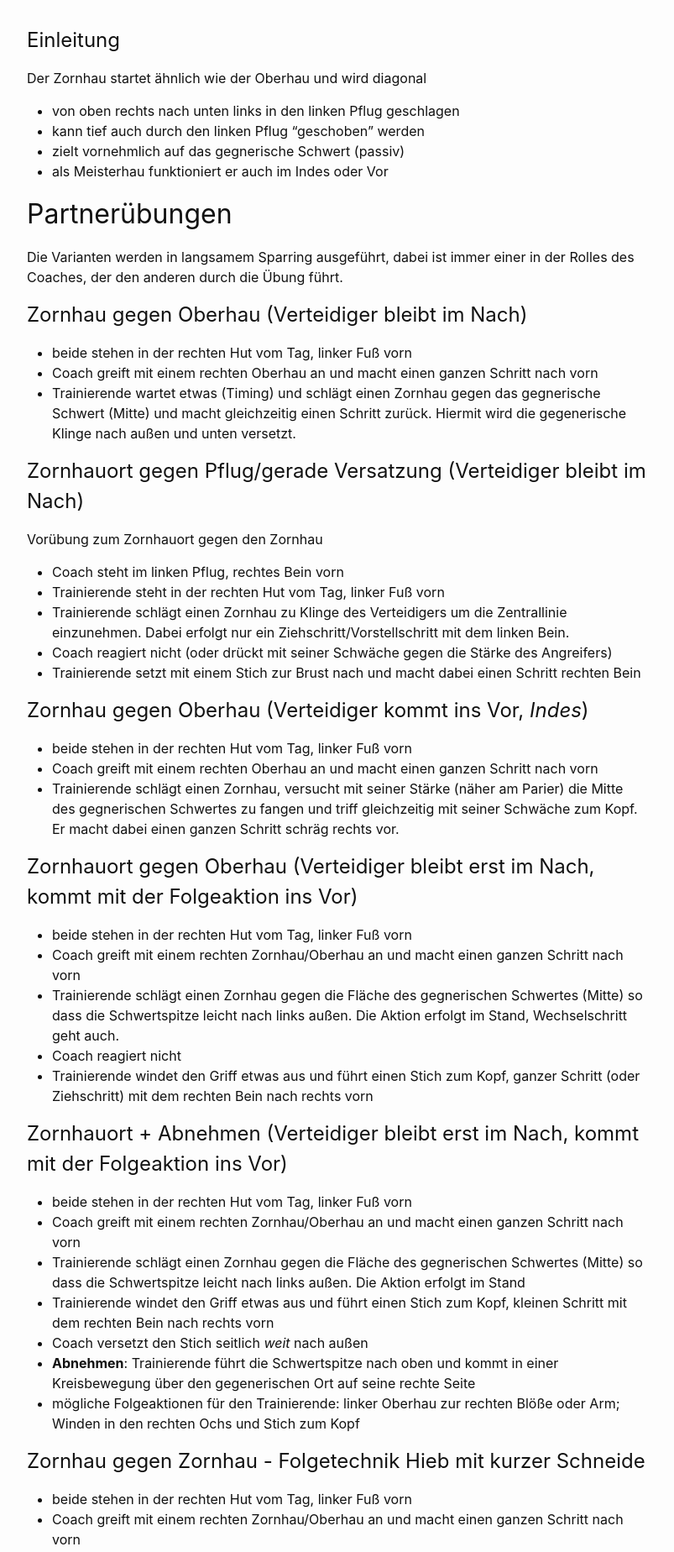
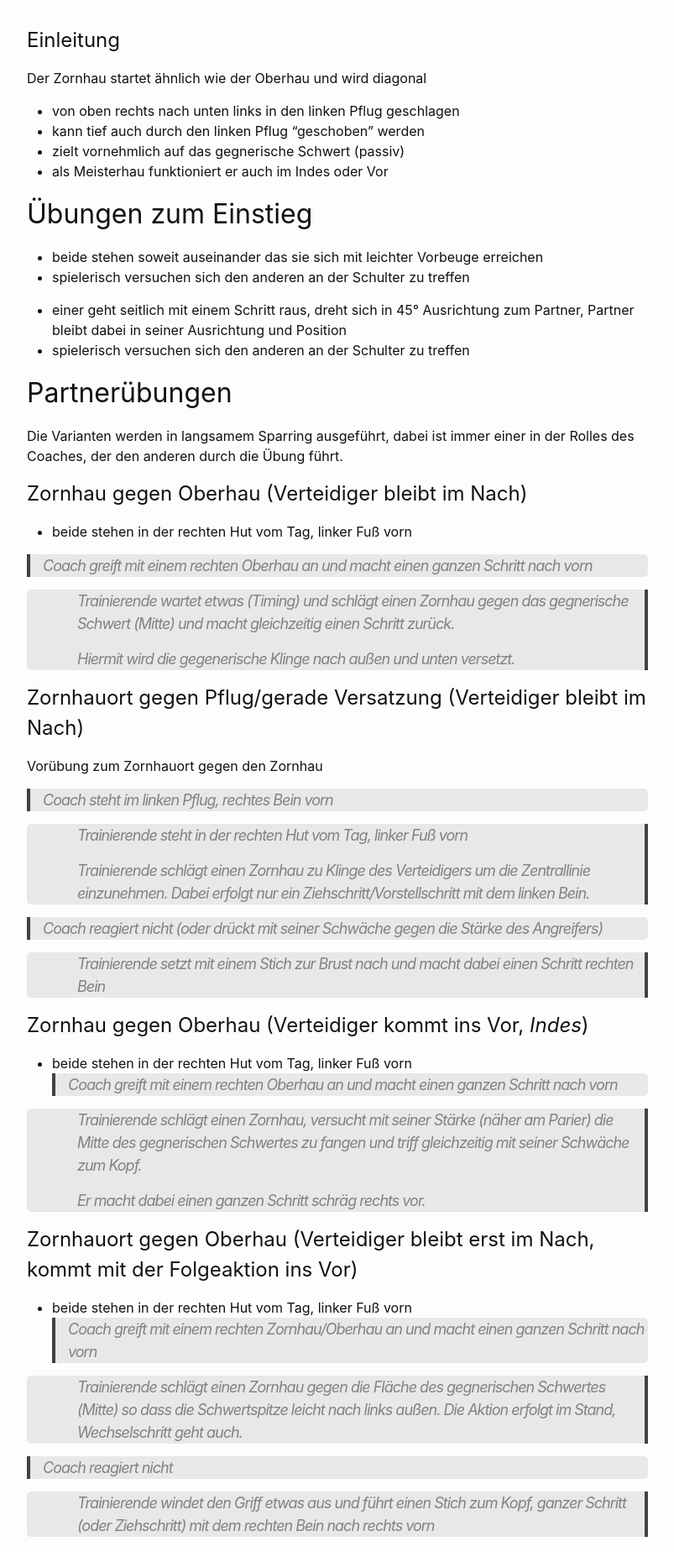
Before and after one commit to hema-ltv1927/hema-ltv1927.github.io, a Jekyll site: the page built from _techniken/zornhau.md, in a window 1280 px wide. Shown: the part 343-2191 px from the top of the page at 84% size, without its empty margins (238-1041 px from the left). Built offline with Jekyll 4.4.1, drawn with Linux system fonts in a browser that asks for light colours; some of the changed text lies outside the part shown.

Commit message:
start reworking coach,trainee steps; include mermaid for decision tree

````diff
--- /dev/null
+++ b/_includes/mermaid.html
@@ -0,0 +1,6 @@
+<script type="module">
+	import mermaid from 'https://unpkg.com/mermaid@9/dist/mermaid.esm.min.mjs';
+	//mermaid.initialize({ startOnLoad: true }); // nutzt class="mermaid"
+    mermaid.init({ startOnLoad: true }, ".language-mermaid");
+
+</script>
--- a/_layouts/default.html
+++ b/_layouts/default.html
@@ -4,9 +4,8 @@
   {%- include head.html -%}
 
   <body>
-
     {%- include header.html -%}
-
+	{% include mermaid.html %}
     <main class="page-content" aria-label="Content">
       <div class="wrapper">
         {{ content }}
--- a/_sass/minima/_base.scss
+++ b/_sass/minima/_base.scss
@@ -125,24 +125,6 @@ a {
 
 
 /**
- * Blockquotes
- */
-blockquote {
-  color: $grey-color;
-  border-left: 4px solid $grey-color-light;
-  padding-left: $spacing-unit / 2;
-  @include relative-font-size(1.125);
-  letter-spacing: -1px;
-  font-style: italic;
-
-  > :last-child {
-    margin-bottom: 0;
-  }
-}
-
-
-
-/**
  * Code formatting
  */
 pre,
@@ -267,3 +249,35 @@ h3.as-trainee {
   font-style: italic;
   text-align: right;
 }
+
+/**
+ * Blockquotes
+ */
+blockquote {
+  background-color: $grey-color-light;
+  border-radius: 0px 5px 5px 0px;
+  color: $grey-color;
+  border-left: 4px solid $grey-color-dark;
+  padding-left: $spacing-unit / 2;
+  @include relative-font-size(1.125);
+  letter-spacing: -1px;
+  font-style: italic;
+
+  > :last-child {
+    margin-bottom: 0;
+  }
+}
+
+blockquote.rightalign {
+  color: $grey-color;
+  border-radius: 5px 0px 0px 5px;
+  border-left: 0px;
+  border-right: 4px solid $grey-color-dark;
+  padding-left: $spacing-unit * 2 ;
+  @include relative-font-size(1.125);
+  letter-spacing: -1px;
+  font-style: italic;
+  > :last-child {
+    margin-bottom: 0;
+  }
+}
--- a/_techniken/zornhau.md
+++ b/_techniken/zornhau.md
@@ -13,44 +13,100 @@ Der Zornhau startet ähnlich wie der Oberhau und wird diagonal
  - zielt vornehmlich auf das gegnerische Schwert (passiv)
  - als Meisterhau funktioniert er auch im Indes oder Vor
 
+## Übungen zum Einstieg
+- beide stehen soweit auseinander das sie sich mit leichter Vorbeuge erreichen
+- spielerisch versuchen sich den anderen an der Schulter zu treffen
+
+- einer geht seitlich mit einem Schritt raus, dreht sich in 45° Ausrichtung zum Partner, Partner bleibt dabei in seiner Ausrichtung und Position
+- spielerisch versuchen sich den anderen an der Schulter zu treffen
+
 ## Partnerübungen
 Die Varianten werden in langsamem Sparring ausgeführt, dabei ist immer einer in der Rolles des Coaches, der den anderen durch die Übung führt.
 
 
 # Zornhau gegen Oberhau (Verteidiger bleibt im Nach)
 - beide stehen in der rechten Hut vom Tag, linker Fuß vorn
-- Coach greift mit einem rechten Oberhau an und macht einen ganzen Schritt nach vorn
-- Trainierende wartet etwas (Timing) und schlägt einen Zornhau gegen das gegnerische Schwert (Mitte) und macht gleichzeitig einen Schritt zurück.
-Hiermit wird die gegenerische Klinge nach außen und unten versetzt.
+
+> Coach greift mit einem rechten Oberhau an und macht einen ganzen Schritt nach vorn
+
+
+<blockquote class="rightalign">
+<p>Trainierende wartet etwas (Timing) und schlägt einen Zornhau gegen das gegnerische Schwert (Mitte) und macht gleichzeitig einen Schritt zurück.</p>
+<p>Hiermit wird die gegenerische Klinge nach außen und unten versetzt.</p>
+</blockquote>
+
 
 # Zornhauort gegen Pflug/gerade Versatzung (Verteidiger bleibt im Nach)
 Vorübung zum Zornhauort gegen den Zornhau
-- Coach steht im linken Pflug, rechtes Bein vorn
-- Trainierende steht in der rechten Hut vom Tag, linker Fuß vorn
-- Trainierende schlägt einen Zornhau zu Klinge des Verteidigers um die Zentrallinie einzunehmen. Dabei erfolgt nur ein Ziehschritt/Vorstellschritt mit dem linken Bein.
-- Coach reagiert nicht (oder drückt mit seiner Schwäche gegen die Stärke des Angreifers)
-- Trainierende setzt mit einem Stich zur Brust nach und macht dabei einen Schritt rechten Bein
+>Coach steht im linken Pflug, rechtes Bein vorn
+<blockquote class="rightalign">
+<p>Trainierende steht in der rechten Hut vom Tag, linker Fuß vorn</p>
+<p>Trainierende schlägt einen Zornhau zu Klinge des Verteidigers um die Zentrallinie einzunehmen. Dabei erfolgt nur ein Ziehschritt/Vorstellschritt mit dem linken Bein.</p>
+</blockquote>
+>Coach reagiert nicht (oder drückt mit seiner Schwäche gegen die Stärke des Angreifers)
+
+<blockquote class="rightalign">
+<p>Trainierende setzt mit einem Stich zur Brust nach und macht dabei einen Schritt rechten Bein</p>
+</blockquote>
 
 # Zornhau gegen Oberhau (Verteidiger kommt ins Vor, *Indes*)
 - beide stehen in der rechten Hut vom Tag, linker Fuß vorn
-- Coach greift mit einem rechten Oberhau an und macht einen ganzen Schritt nach vorn
-- Trainierende schlägt einen Zornhau, versucht mit seiner Stärke (näher am Parier) die Mitte des gegnerischen Schwertes zu fangen und triff gleichzeitig mit seiner Schwäche zum Kopf. Er macht dabei einen ganzen Schritt schräg rechts vor.
+> Coach greift mit einem rechten Oberhau an und macht einen ganzen Schritt nach vorn
+
+<blockquote class="rightalign">
+<p>Trainierende schlägt einen Zornhau, versucht mit seiner Stärke (näher am Parier) die Mitte des gegnerischen Schwertes zu fangen und triff gleichzeitig mit seiner Schwäche zum Kopf.</p>
+<p>Er macht dabei einen ganzen Schritt schräg rechts vor.</p>
+</blockquote>
+
 
 # Zornhauort gegen Oberhau (Verteidiger bleibt erst im Nach, kommt mit der Folgeaktion ins Vor)
 - beide stehen in der rechten Hut vom Tag, linker Fuß vorn
-- Coach greift mit einem rechten Zornhau/Oberhau an und macht einen ganzen Schritt nach vorn
-- Trainierende schlägt einen Zornhau gegen die Fläche des gegnerischen Schwertes (Mitte) so dass die Schwertspitze leicht nach links außen. Die Aktion erfolgt im Stand, Wechselschritt geht auch.
-- Coach reagiert nicht
-- Trainierende windet den Griff etwas aus und führt einen Stich zum  Kopf, ganzer Schritt (oder Ziehschritt) mit dem rechten Bein nach rechts vorn
+>Coach greift mit einem rechten Zornhau/Oberhau an und macht einen ganzen Schritt nach vorn
+
+<blockquote class="rightalign">
+<p>Trainierende schlägt einen Zornhau gegen die Fläche des gegnerischen Schwertes (Mitte) so dass die Schwertspitze leicht nach links außen. Die Aktion erfolgt im Stand, Wechselschritt geht auch.</p>
+</blockquote>
+
+>Coach reagiert nicht
+
+<blockquote class="rightalign">
+<p>Trainierende windet den Griff etwas aus und führt einen Stich zum  Kopf, ganzer Schritt (oder Ziehschritt) mit dem rechten Bein nach rechts vorn</p>
+</blockquote>
+
 
 # Zornhauort + Abnehmen (Verteidiger bleibt erst im Nach, kommt mit der Folgeaktion ins Vor)
 - beide stehen in der rechten Hut vom Tag, linker Fuß vorn
-- Coach greift mit einem rechten Zornhau/Oberhau an und macht einen ganzen Schritt nach vorn
-- Trainierende schlägt einen Zornhau gegen die Fläche des gegnerischen Schwertes (Mitte) so dass die Schwertspitze leicht nach links außen. Die Aktion erfolgt im Stand
-- Trainierende windet den Griff etwas aus und führt einen Stich zum  Kopf, kleinen Schritt mit dem rechten Bein nach rechts vorn
-- Coach versetzt den Stich seitlich _weit_ nach außen
-- **Abnehmen**: Trainierende führt die Schwertspitze nach oben und kommt in einer Kreisbewegung über den gegenerischen Ort auf seine rechte Seite
-- mögliche Folgeaktionen für den Trainierende: linker Oberhau zur rechten Blöße oder Arm; Winden in den rechten Ochs und Stich zum Kopf
+>Coach greift mit einem rechten Zornhau/Oberhau an und macht einen ganzen Schritt nach vorn
+
+<blockquote class="rightalign">
+<p>Trainierende schlägt einen Zornhau gegen die Fläche des gegnerischen Schwertes (Mitte) so dass die Schwertspitze leicht nach links außen. Die Aktion erfolgt im Stand oder Wechselschritt.</p>
+<p>Trainierende windet den Griff etwas aus und führt einen Stich zum  Kopf, kleinen Ziehschritt mit dem rechten Bein nach rechts vorn</p>
+</blockquote>
+
+>Coach versetzt den Stich seitlich _weit_ nach außen
+
+<blockquote class="rightalign">
+<p><strong>Abnehmen</strong>: Trainierende führt die Schwertspitze nach oben und kommt in einer Kreisbewegung über den gegenerischen Ort auf seine rechte Seite</p>
+<p>mögliche Folgeaktionen für den Trainierende: linker Oberhau zur rechten Blöße oder Arm; Winden in den rechten Ochs und Stich zum Kopf</p>
+</blockquote>
+
+Kombinieren wir die vier vorherigen Einzelübungen, entsteht ein Entscheidungsbaum
+```mermaid
+graph TD;
+    C1(C: Oberhau)-->T1(T: Zornhau);
+    C1(C: Oberhau)-->T5(T: Zornhau, Indes);
+    T1-->C2(C: weich);
+    T1-->C3(C: mittel);
+    T1-->C4(C: hart, rechter Versatz);
+    C2-->T2(Stich zum Kopf,Brust);
+    C3-->T3(Hochwinden in den Ochs);
+    C4-->T4(Abnehmen);
+    T3-->C5(C: weich, mittel);
+    T3-->C6(C: hart, rechter Versatz);
+    C6-->T6(Umschlagen, Zwerchhau)
+    C5-->T2;
+    T5-->C7(Block und Treffer am Kopf)
+```
 
 # Zornhau gegen Zornhau - Folgetechnik Hieb mit kurzer Schneide
 - beide stehen in der rechten Hut vom Tag, linker Fuß vorn
````
Also changed, not shown: _techniken/fuenf-worte.md (+3 -1 lines), 1 other file.
